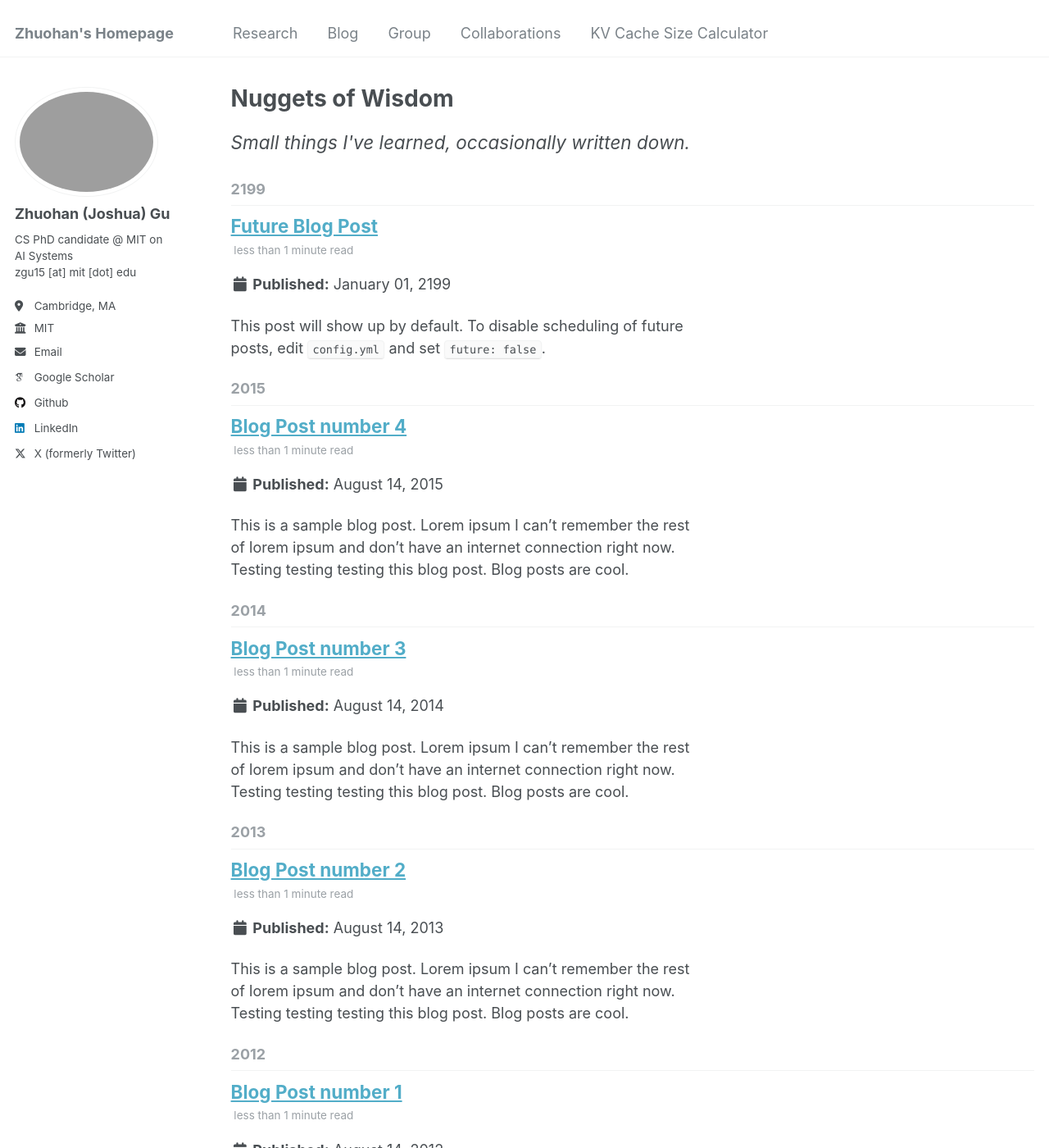
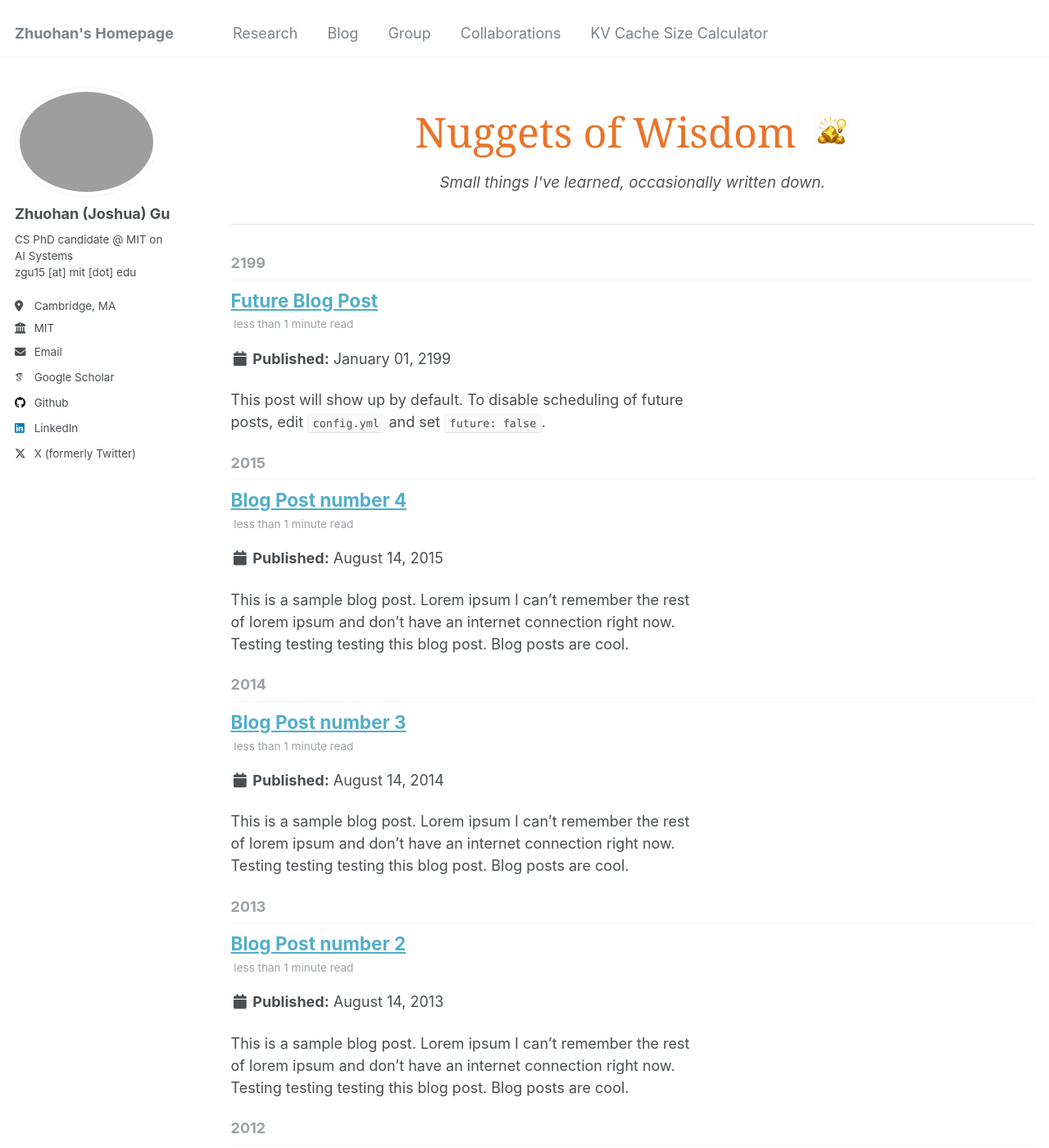
Before and after one commit to zhuohangu/zhuohangu.github.io, a Jekyll site: the page built from _pages/blog.html, in a window 1280 px wide and 1400 px high. Shown: the whole window at 82% size. Built offline with Jekyll 4.4.1, drawn with Linux system fonts in a browser that asks for light colours; some web fonts are replaced.

Commit message:
Update About, Blog, and Research pages for content

```diff
--- a/_pages/blog.html
+++ b/_pages/blog.html
@@ -7,7 +7,50 @@ author_profile: true
 
 {% include base_path %}
 
-<p class="page__lead"><em>Small things I've learned, occasionally written down.</em></p>
+<style>
+  /* Hide the default auto-rendered page title; we use our own hero */
+  .page__title { display: none; }
+
+  .blog-hero {
+    text-align: center;
+    padding: 1.5em 0 2em 0;
+    border-bottom: 1px solid #e0e0e0;
+    margin-bottom: 2em;
+  }
+
+  .blog-hero-title {
+    display: inline-flex;
+    align-items: center;
+    gap: 0.4em;
+    font-size: 2.8em;
+    font-weight: 400;
+    color: #e8742a;
+    margin: 0 0 0.4em 0;
+    font-family: Georgia, 'Times New Roman', serif;
+    line-height: 1.1;
+  }
+
+  .blog-hero-title img {
+    height: 0.9em;
+    vertical-align: middle;
+  }
+
+  .blog-hero-subtitle {
+    font-size: 1.05em;
+    color: #555;
+    max-width: 580px;
+    margin: 0 auto;
+    line-height: 1.5;
+  }
+</style>
+
+<div class="blog-hero">
+  <div class="blog-hero-title">
+    Nuggets of Wisdom
+    <img src="/images/ChatGPT%20Image%20May%2014%2C%202026%2C%2003_31_41%20PM.png" alt="">
+  </div>
+  <p class="blog-hero-subtitle"><em>Small things I've learned, occasionally written down.</em></p>
+</div>
 
 {% capture written_year %}'None'{% endcapture %}
 {% for post in site.posts %}
```
Also changed, not shown: _pages/about.md (+2 -1 lines), _pages/research.html (+4 -4 lines), images/ChatGPT Image May 14, 2026, 03_31_41 PM.png (added).
